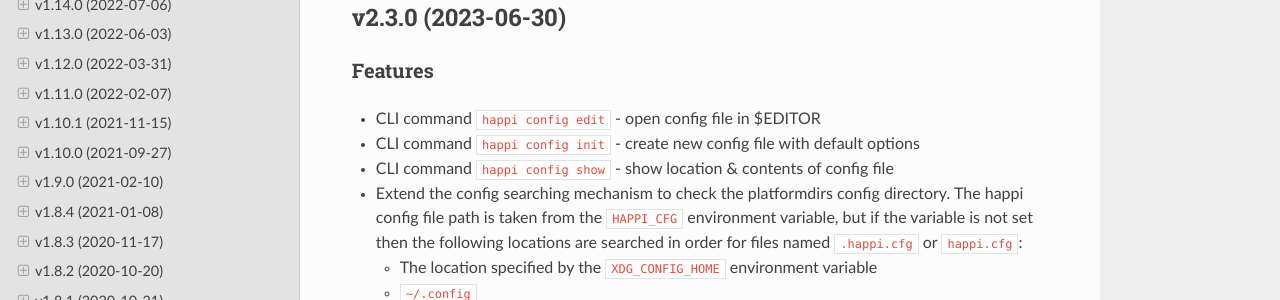
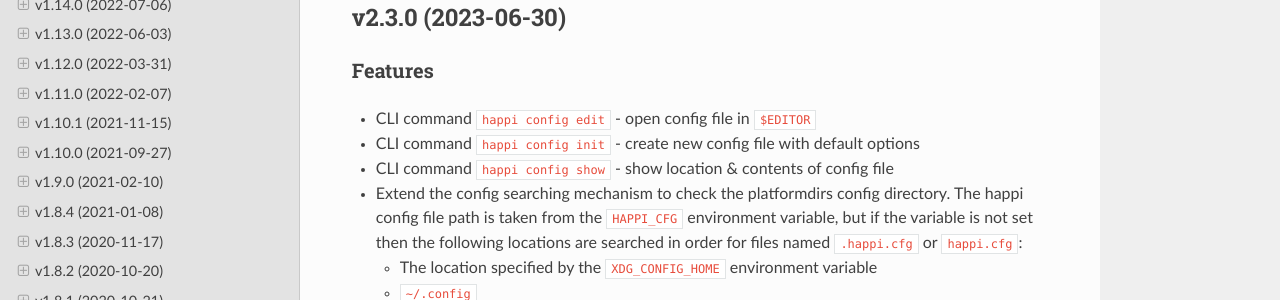
Before and after one commit to pcdshub/happi, a Sphinx documentation site: the page built from docs/source/releases.rst, in a window 1280 px wide and 900 px high. Shown: the part 159-459 px from the top of the window. Built offline with Sphinx 7.4.7 and the Read the Docs theme 2.0.0, drawn with Linux system fonts in a browser that asks for light colours.

Commit message:
DOC: backticks around environment variable

```diff
--- a/docs/source/releases.rst
+++ b/docs/source/releases.rst
@@ -7,7 +7,7 @@ v2.3.0 (2023-06-30)
 
 Features
 --------
-- CLI command ``happi config edit`` - open config file in $EDITOR
+- CLI command ``happi config edit`` - open config file in ``$EDITOR``
 - CLI command ``happi config init`` - create new config file with default options
 - CLI command ``happi config show`` - show location & contents of config file
 - Extend the config searching mechanism to check the platformdirs config directory.
```
